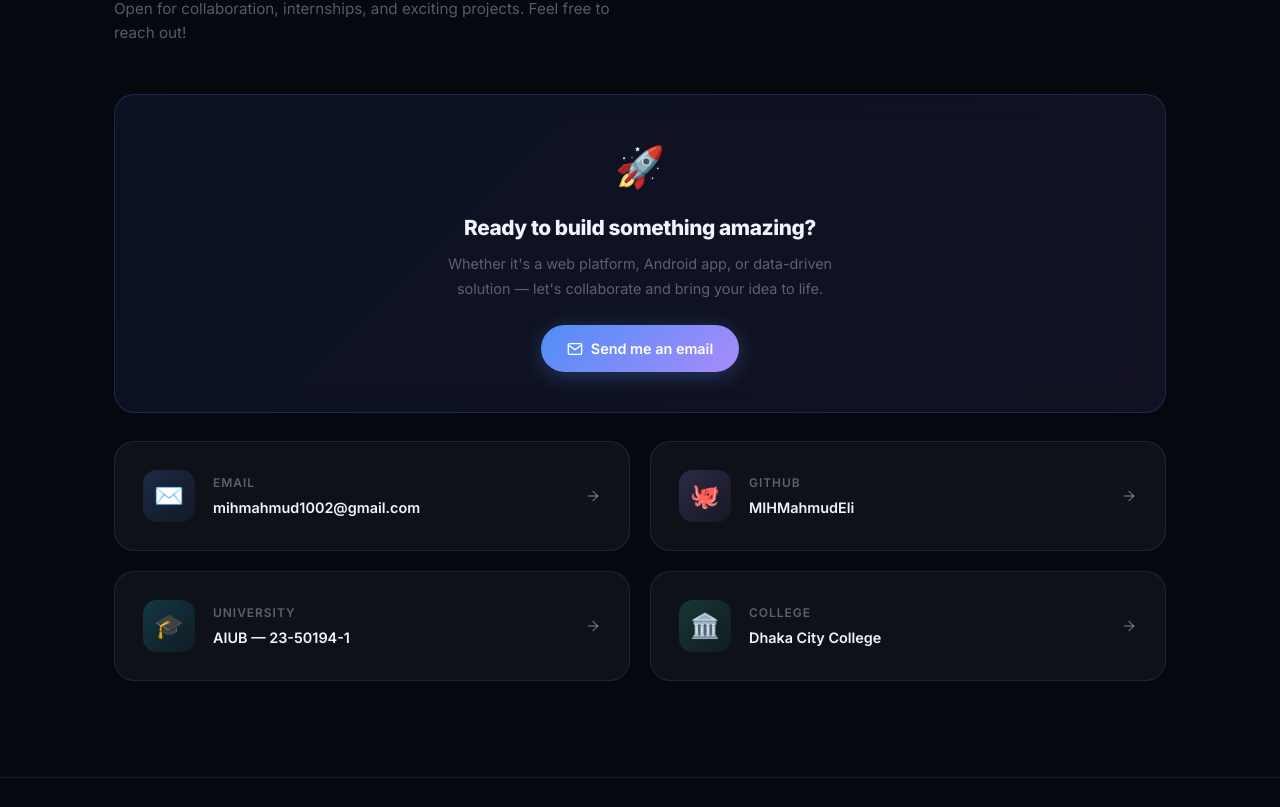
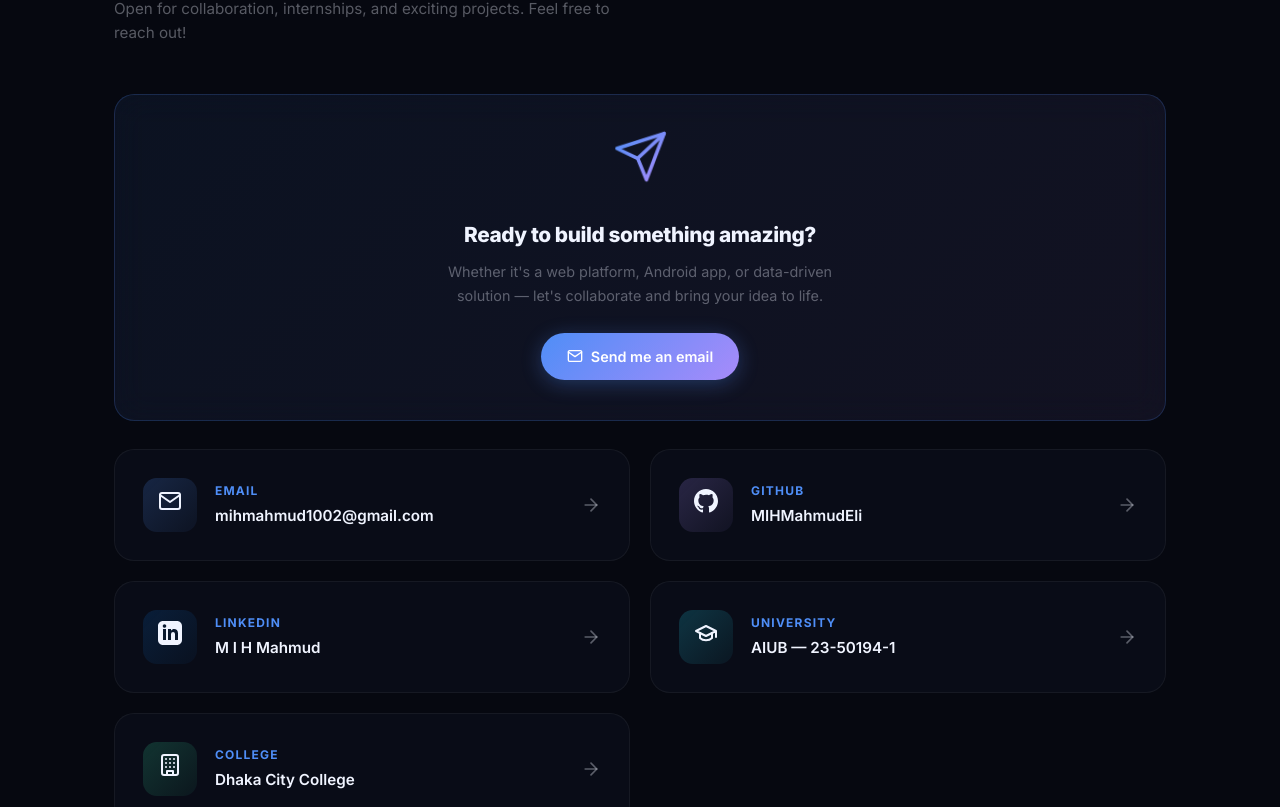
Before and after one commit to MIHMahmudEli/Portfolio, a Next.js app: page / in a window 1280 px wide. Shown: the part 6013-6820 px from the top of the page. Built offline with nearby package versions, Linux system fonts and the light colour scheme.

Commit message:
Add LinkedIn contact information to Contact section

```diff
--- a/app/components/Contact.tsx
+++ b/app/components/Contact.tsx
@@ -4,7 +4,12 @@ const contactItems = [
     label: "Email",
     value: "mihmahmud1002@gmail.com",
     href: "mailto:mihmahmud1002@gmail.com",
-    icon: "✉️",
+    icon: (
+      <svg width="24" height="24" viewBox="0 0 24 24" fill="none" stroke="currentColor" strokeWidth="2" strokeLinecap="round" strokeLinejoin="round">
+        <path d="M4 4h16c1.1 0 2 .9 2 2v12c0 1.1-.9 2-2 2H4c-1.1 0-2-.9-2-2V6c0-1.1.9-2 2-2z"/>
+        <polyline points="22,6 12,13 2,6"/>
+      </svg>
+    ),
     bg: "linear-gradient(135deg, rgba(79,142,247,0.2), rgba(79,142,247,0.05))",
   },
   {
@@ -12,15 +17,36 @@ const contactItems = [
     label: "GitHub",
     value: "MIHMahmudEli",
     href: "https://github.com/MIHMahmudEli",
-    icon: "🐙",
+    icon: (
+      <svg width="24" height="24" viewBox="0 0 24 24" fill="currentColor">
+        <path d="M12 0C5.374 0 0 5.373 0 12c0 5.302 3.438 9.8 8.207 11.387.599.111.793-.261.793-.577v-2.234c-3.338.726-4.033-1.416-4.033-1.416-.546-1.387-1.333-1.756-1.333-1.756-1.089-.745.083-.729.083-.729 1.205.084 1.839 1.237 1.839 1.237 1.07 1.834 2.807 1.304 3.492.997.107-.775.418-1.305.762-1.604-2.665-.305-5.467-1.334-5.467-5.931 0-1.311.469-2.381 1.236-3.221-.124-.303-.535-1.524.117-3.176 0 0 1.008-.322 3.301 1.23A11.509 11.509 0 0112 5.803c1.02.005 2.047.138 3.006.404 2.291-1.552 3.297-1.23 3.297-1.23.653 1.653.242 2.874.118 3.176.77.84 1.235 1.911 1.235 3.221 0 4.609-2.807 5.624-5.479 5.921.43.372.823 1.102.823 2.222v3.293c0 .319.192.694.801.576C20.566 21.797 24 17.3 24 12c0-6.627-5.373-12-12-12z" />
+      </svg>
+    ),
     bg: "linear-gradient(135deg, rgba(167,139,250,0.2), rgba(167,139,250,0.05))",
+  },
+  {
+    id: "contact-linkedin",
+    label: "LinkedIn",
+    value: "M I H Mahmud",
+    href: "https://www.linkedin.com/in/m-i-h-mahmud-7b3b07249/",
+    icon: (
+      <svg width="24" height="24" viewBox="0 0 24 24" fill="currentColor">
+        <path d="M19 0h-14c-2.761 0-5 2.239-5 5v14c0 2.761 2.239 5 5 5h14c2.762 0 5-2.239 5-5v-14c0-2.761-2.238-5-5-5zm-11 19h-3v-11h3v11zm-1.5-12.268c-.966 0-1.75-.79-1.75-1.764s.784-1.764 1.75-1.764 1.75.79 1.75 1.764-.783 1.764-1.75 1.764zm13.5 12.268h-3v-5.604c0-3.368-4-3.113-4 0v5.604h-3v-11h3v1.765c1.396-2.586 7-2.777 7 2.476v6.759z"/>
+      </svg>
+    ),
+    bg: "linear-gradient(135deg, rgba(10,102,194,0.2), rgba(10,102,194,0.05))",
   },
   {
     id: "contact-university",
     label: "University",
     value: "AIUB — 23-50194-1",
     href: "https://www.aiub.edu/",
-    icon: "🎓",
+    icon: (
+      <svg width="24" height="24" viewBox="0 0 24 24" fill="none" stroke="currentColor" strokeWidth="2" strokeLinecap="round" strokeLinejoin="round">
+        <path d="M22 10v6M2 10l10-5 10 5-10 5z"/>
+        <path d="M6 12v5c3 3 9 3 12 0v-5"/>
+      </svg>
+    ),
     bg: "linear-gradient(135deg, rgba(34,211,238,0.2), rgba(34,211,238,0.05))",
   },
   {
@@ -28,7 +54,13 @@ const contactItems = [
     label: "College",
     value: "Dhaka City College",
     href: "https://www.dhakacitycollege.edu.bd/",
-    icon: "🏛️",
+    icon: (
+      <svg width="24" height="24" viewBox="0 0 24 24" fill="none" stroke="currentColor" strokeWidth="2" strokeLinecap="round" strokeLinejoin="round">
+        <rect x="4" y="2" width="16" height="20" rx="2" ry="2"/>
+        <path d="M9 22v-4h6v4"/>
+        <path d="M8 6h.01M16 6h.01M12 6h.01M12 10h.01M16 10h.01M8 10h.01M8 14h.01M12 14h.01M16 14h.01"/>
+      </svg>
+    ),
     bg: "linear-gradient(135deg, rgba(52,211,153,0.2), rgba(52,211,153,0.05))",
   },
 ];
@@ -59,8 +91,17 @@ export default function Contact() {
             borderColor: "rgba(79,142,247,0.2)",
           }}
         >
-          <div style={{ fontSize: "2.5rem", marginBottom: "12px" }} aria-hidden="true">
-            🚀
+          <div className="floating-paper-plane" aria-hidden="true" style={{ marginBottom: "20px" }}>
+            <svg width="56" height="56" viewBox="0 0 24 24" fill="none" stroke="url(#gradient-plane)" strokeWidth="1.5" strokeLinecap="round" strokeLinejoin="round">
+              <defs>
+                <linearGradient id="gradient-plane" x1="0%" y1="0%" x2="100%" y2="100%">
+                  <stop offset="0%" stopColor="#4f8ef7" />
+                  <stop offset="100%" stopColor="#a78bfa" />
+                </linearGradient>
+              </defs>
+              <line x1="22" y1="2" x2="11" y2="13"/>
+              <polygon points="22 2 15 22 11 13 2 9 22 2"/>
+            </svg>
           </div>
           <h3
             style={{
@@ -129,9 +170,10 @@ export default function Contact() {
                 <p className="contact-value">{item.value}</p>
               </div>
               <svg
+                className="contact-card-arrow"
                 style={{ marginLeft: "auto", color: "var(--text-muted)", flexShrink: 0 }}
-                width="16"
-                height="16"
+                width="20"
+                height="20"
                 viewBox="0 0 24 24"
                 fill="none"
                 stroke="currentColor"
--- a/app/globals.css
+++ b/app/globals.css
@@ -1000,45 +1000,73 @@ body {
   grid-template-columns: 1fr 1fr;
   gap: 20px;
 }
+/* ─── Contact ────────────────────────────────────────────── */
+.contact-grid {
+  display: grid;
+  grid-template-columns: 1fr 1fr;
+  gap: 20px;
+}
 .contact-card {
   padding: 28px;
   border-radius: var(--radius-lg);
-  background: var(--bg-card);
-  border: 1px solid var(--border);
+  background: rgba(16, 20, 36, 0.4);
+  backdrop-filter: blur(12px);
+  border: 1px solid rgba(255, 255, 255, 0.05);
   display: flex;
   align-items: center;
   gap: 18px;
-  transition: all 0.25s ease;
+  transition: all 0.4s cubic-bezier(0.175, 0.885, 0.32, 1.275);
   text-decoration: none;
+  position: relative;
+  overflow: hidden;
 }
 .contact-card:hover {
-  background: var(--bg-card-hover);
-  border-color: var(--border-hover);
-  transform: translateX(4px);
-  box-shadow: var(--shadow-glow);
+  background: rgba(16, 20, 36, 0.6);
+  border-color: rgba(79, 142, 247, 0.3);
+  transform: translateY(-4px);
+  box-shadow: 0 10px 30px rgba(0, 0, 0, 0.3), inset 0 0 20px rgba(79, 142, 247, 0.1);
 }
 .contact-icon {
-  width: 52px; height: 52px;
-  border-radius: var(--radius-md);
+  width: 54px; height: 54px;
+  border-radius: 14px;
   display: flex; align-items: center; justify-content: center;
-  font-size: 1.5rem;
   flex-shrink: 0;
+  transition: transform 0.4s ease, box-shadow 0.4s ease;
+  color: var(--text-primary);
+}
+.contact-card:hover .contact-icon {
+  transform: scale(1.1) rotate(5deg);
+  box-shadow: 0 0 15px rgba(255, 255, 255, 0.1);
 }
 .contact-label {
   font-size: 0.75rem;
-  font-weight: 600;
+  font-weight: 700;
   text-transform: uppercase;
-  letter-spacing: 0.08em;
-  color: var(--text-muted);
+  letter-spacing: 0.1em;
+  color: var(--accent-blue);
   margin-bottom: 4px;
 }
 .contact-value {
-  font-size: 0.9rem;
+  font-size: 0.95rem;
   font-weight: 600;
   color: var(--text-primary);
 }
+.contact-card-arrow {
+  transition: transform 0.3s ease;
+}
+.contact-card:hover .contact-card-arrow {
+  transform: translateX(6px);
+  color: var(--accent-cyan) !important;
+}
 
-/* ─── Footer ─────────────────────────────────────────────── */
+.floating-paper-plane {
+  display: inline-block;
+  animation: floatPlane 4s ease-in-out infinite;
+}
+@keyframes floatPlane {
+  0%, 100% { transform: translateY(0) rotate(0deg); }
+  50% { transform: translateY(-12px) rotate(3deg); }
+}
 .footer {
   border-top: 1px solid var(--border);
   padding: 36px 0;
```
